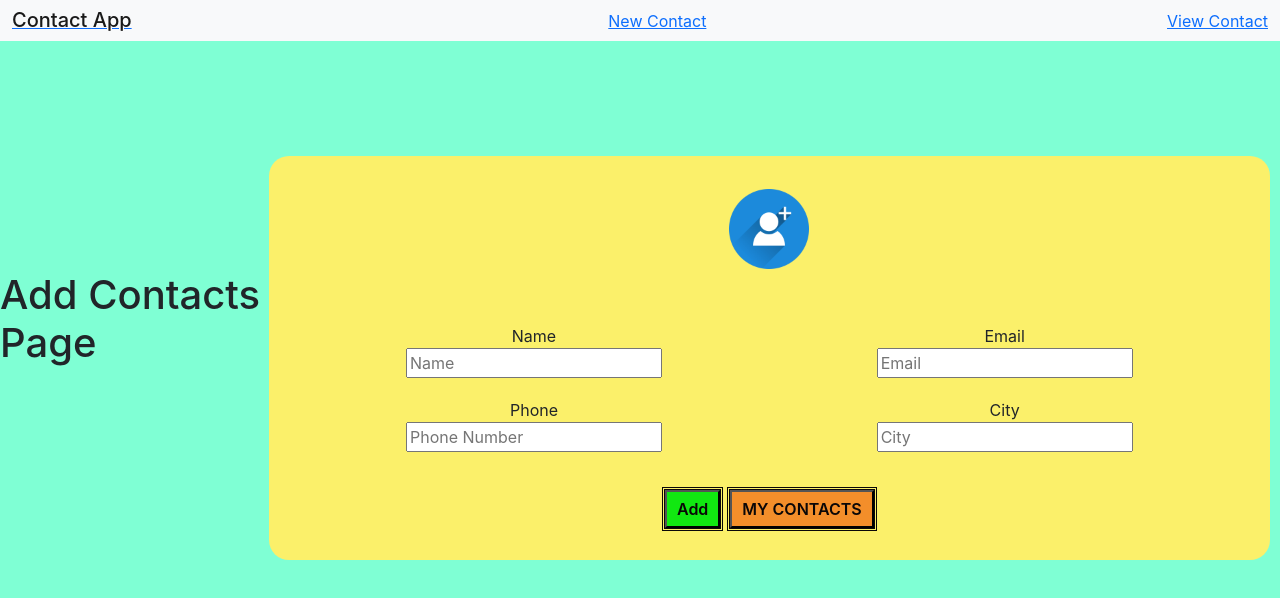
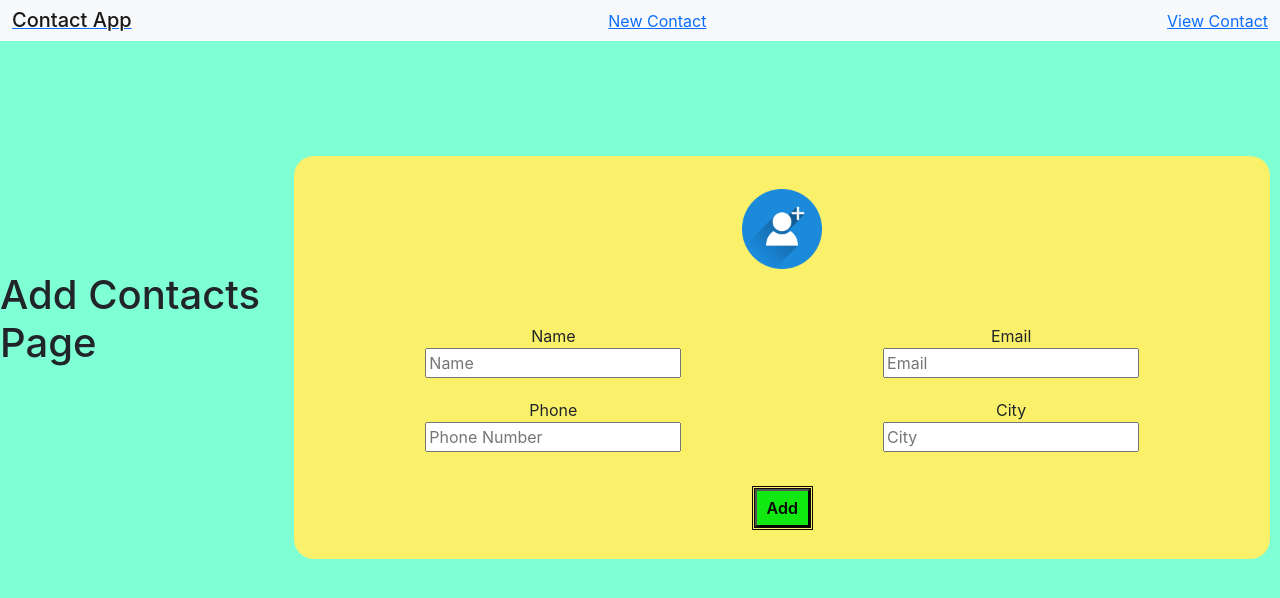
Before and after one commit to Devil-Rick/Contacts-App, a React (Create React App) app: page /addContact in a window 1280 px wide. Shown: the top 598 px of the page. Built offline with nearby package versions, Linux system fonts and the light colour scheme.

Commit message:
Add Contact UI and functionality Completed

```diff
--- a/src/App.js
+++ b/src/App.js
@@ -4,11 +4,13 @@ import Contacts from './pages/view_contact/contactPage';
 import AddContact from './pages/add_contact/newContact';
 import Home from './pages/home/home';
 import { store } from './Redux/store/store';
-import { Provider } from 'react-redux';
+import { Provider} from 'react-redux';
+
 
 function App() {
 
   // Creating routes using createBrowser Routes
+
   const routes = createBrowserRouter([
     {
       path: '/', element: <Navbar />, children: [
--- a/src/components/addContact/newContact.jsx
+++ b/src/components/addContact/newContact.jsx
@@ -1,5 +1,5 @@
 import { useState } from "react"
-import { Link } from "react-router-dom"
+import { useNavigate } from "react-router-dom"
 import styles from './add.module.css'
 
 const Add = ({view, id, add}) => {
@@ -7,6 +7,8 @@ const Add = ({view, id, add}) => {
     const [email, setEmail] = useState()
     const [phone, setPhone] = useState()
     const [city, setCity] = useState()
+
+    const navigate = useNavigate();
 
     const addCon = (e) => {
         e.preventDefault();
@@ -19,8 +21,9 @@ const Add = ({view, id, add}) => {
                 city,
             }
         }
-        console.log(data);
         add(data);
+        view();
+        navigate('/viewContact')
     }
 
 
@@ -52,10 +55,6 @@ const Add = ({view, id, add}) => {
 
                     <div className={styles.btnHolder}>
                         <button className={styles.addBtn} type="Submit"> Add </button>
-
-                        <Link to='/viewContact'>
-                            <button className={`${styles.addBtn} ${styles.delBtn}`} onClick={view}> MY CONTACTS </button>
-                        </Link>
                     </div>
                 </form>
             </div>
--- a/src/components/viewContact/contacts.jsx
+++ b/src/components/viewContact/contacts.jsx
@@ -1,6 +1,6 @@
-import { useEffect, useState } from "react"
+import { useState } from "react"
 import { useDispatch, useSelector } from "react-redux"
-import { contactThunk, contactSelector, showContact, currId, removeContactThunk } from '../../Redux/reducers/contactReducers'
+import { contactSelector, showContact, currId, removeContactThunk } from '../../Redux/reducers/contactReducers'
 import styles from './contact.module.css'
 import User from "../viewUser/user"
 import Update from "../updateContact/update"
@@ -17,10 +17,6 @@ const ContactComp = (props) => {
     let contactItem = allcontacts[contact - 1]
 
     const dispatch = useDispatch();
-
-    useEffect(() => {
-        dispatch(contactThunk());
-    }, [dispatch])
 
     const updFunc = () => {
         setUpdateUser(!updateUser);
@@ -59,8 +55,8 @@ const ContactComp = (props) => {
                 {display &&
                     <div className="right">
                         {updateUser
-                            ? <Update updFunc={updFunc}/>
-                            : <User contactItem={contactItem} updFunc={updFunc} deleteUser={deleteUser}/>
+                            ? <Update updFunc={updFunc} />
+                            : <User contactItem={contactItem} updFunc={updFunc} deleteUser={deleteUser} />
                         }
                     </div>
                 }
--- a/src/pages/home/home.jsx
+++ b/src/pages/home/home.jsx
@@ -1,8 +1,17 @@
 import styles from './home.module.css';
 import { Link } from 'react-router-dom';
-
+import {useDispatch } from 'react-redux';
+import { contactThunk } from '../../Redux/reducers/contactReducers'
+import { useEffect } from "react";
 
 const Home = () => {
+
+    const dispatch = useDispatch();
+
+    useEffect(() => {
+        dispatch(contactThunk());
+    })
+
     return (
         <div className="contact">
             <h1>
```
